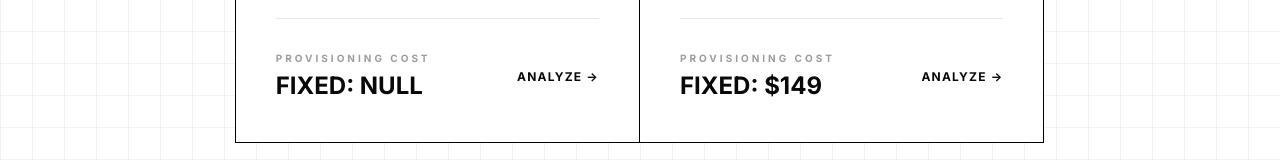
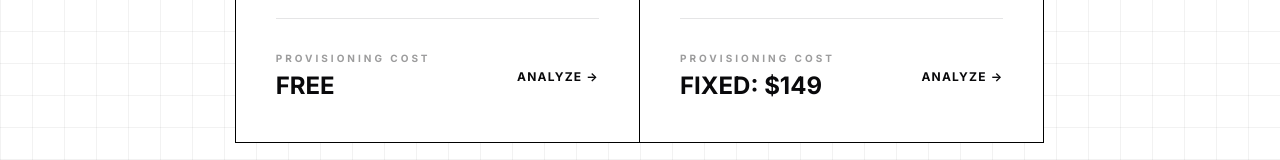
Before and after one commit to 3kpro/3kpro-website, a Next.js app: page /marketplace in a window 1280 px wide. Shown: the part 1089-1249 px from the top of the page. Built offline with nearby package versions, Linux system fonts and the light colour scheme; no server answers.

Commit message:
fix: Xelora pricing display handling for 0 price

```diff
--- a/components/marketplace/ProductCard.tsx
+++ b/components/marketplace/ProductCard.tsx
@@ -48,7 +48,7 @@ export default function ProductCard({ item }: { item: MarketplaceItem }) {
           <div>
             <div className="text-[10px] font-bold uppercase tracking-[0.3em] opacity-40 mb-1">Provisioning Cost</div>
             <div className="text-2xl font-bold">
-              {item.price === 0 ? 'FIXED: NULL' : item.price > 0 ? `FIXED: $${item.price}` : 'QUOTATION REQ'}
+              {item.price === 0 ? 'FREE' : item.price > 0 ? `FIXED: $${item.price}` : 'QUOTATION REQ'}
             </div>
           </div>
 
--- a/package.json
+++ b/package.json
@@ -4,7 +4,7 @@
   "description": "",
   "main": "index.js",
   "scripts": {
-    "dev": "next dev -p 3010",
+    "dev": "next dev -p 3001",
     "build": "next build",
     "start": "next start"
   },
@@ -39,6 +39,7 @@
     "@types/node": "^24.9.1",
     "@types/react": "^19.2.2",
     "autoprefixer": "^10.4.21",
+    "baseline-browser-mapping": "^2.9.19",
     "postcss": "^8.5.6",
     "tailwindcss": "4.1.15",
     "typescript": "^5.9.3"
```
Also changed, not shown: 3 other files (tests, documents, lock files or other folders).
